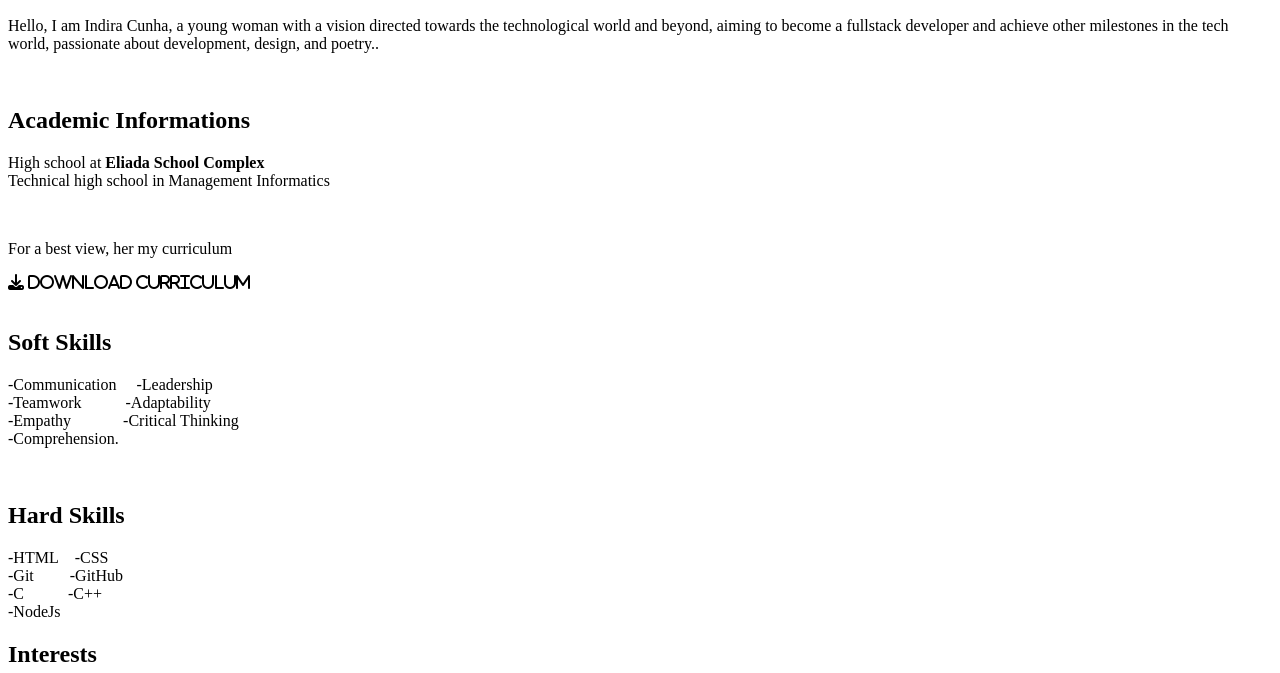
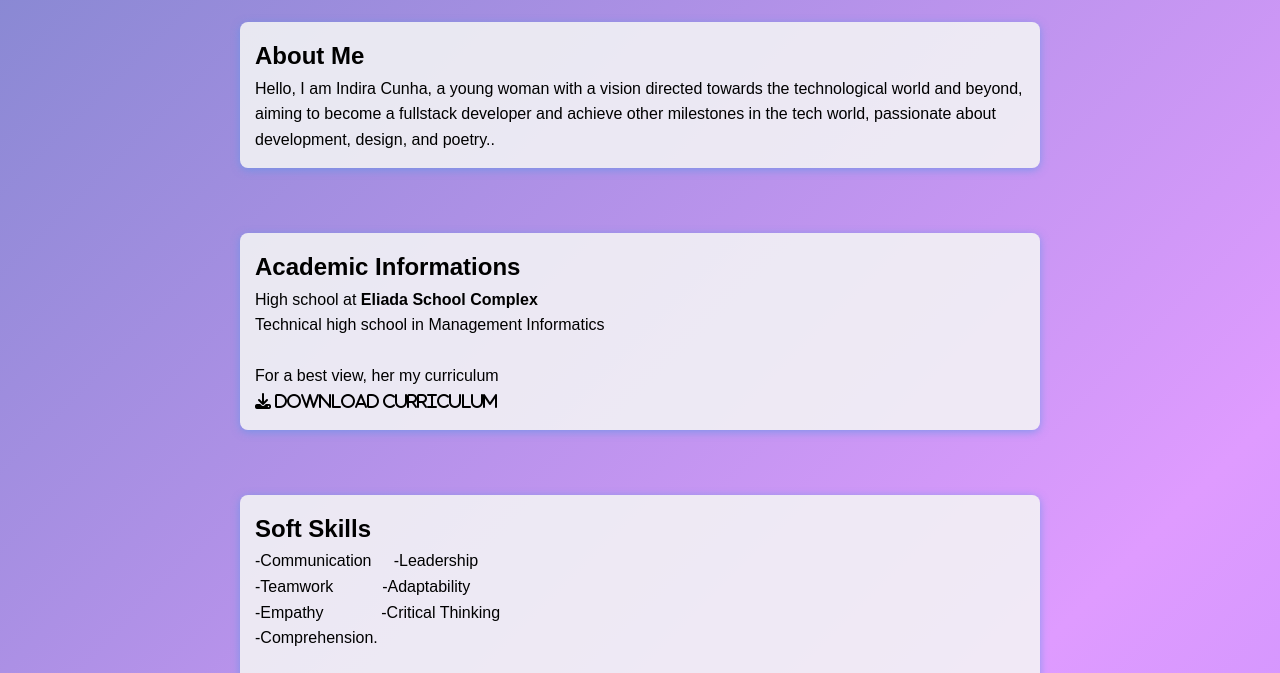
Before and after one commit to IndiraGC/Comeco, a plain HTML site: page index.html in a window 1280 px wide. Shown: the part 396-1069 px from the top of the page. Drawn offline with Linux system fonts and the light colour scheme.

Commit message:
Update and rename Index.html to index.html

```diff
--- a/Index.html
+++ b/index.html
@@ -4,12 +4,12 @@
     <meta charset="UTF-8">
     <meta name="viewport" content="width=device-width, initial-scale=1.0">
     <title>Document</title>
-    <link rel="stylesheet" href="agora2.css">
+    <link rel="stylesheet" href="style.css">
     <link rel="stylesheet" href="https://cdnjs.cloudflare.com/ajax/libs/font-awesome/6.5.0/css/all.min.css">
 </head>
 <body>
     <header>
-      <br><img src="eu1.jpg" style="object-fit: cover; border-radius: 25%; height: 200px; position: left;">
+      <br><img src="itens/eu1.jpg" style="object-fit: cover; border-radius: 25%; height: 200px; position: left;">
         <br><br><h1>Indira Cunha</h1>
         <p>Aprendiz de desenvolvimento tecnologico</p>
     </header>
@@ -25,7 +25,7 @@
         <h2>Academic Informations</h2>
             <p>High school at <strong> Eliada School Complex</strong><br>
                 Technical high school in Management Informatics</p><br>
-            <p>For a best view, her my curriculum<a href="curriculo.pdf" download="curriculoo" style="text-decoration: none; color: inherit;"></p>
+            <p>For a best view, her my curriculum<a href="itens/curriculo.pdf" download="curriculoo" style="text-decoration: none; color: inherit;"></p>
       <i class="fas fa-download"> Download curriculum</i></a>
     </section><br>
 
```
